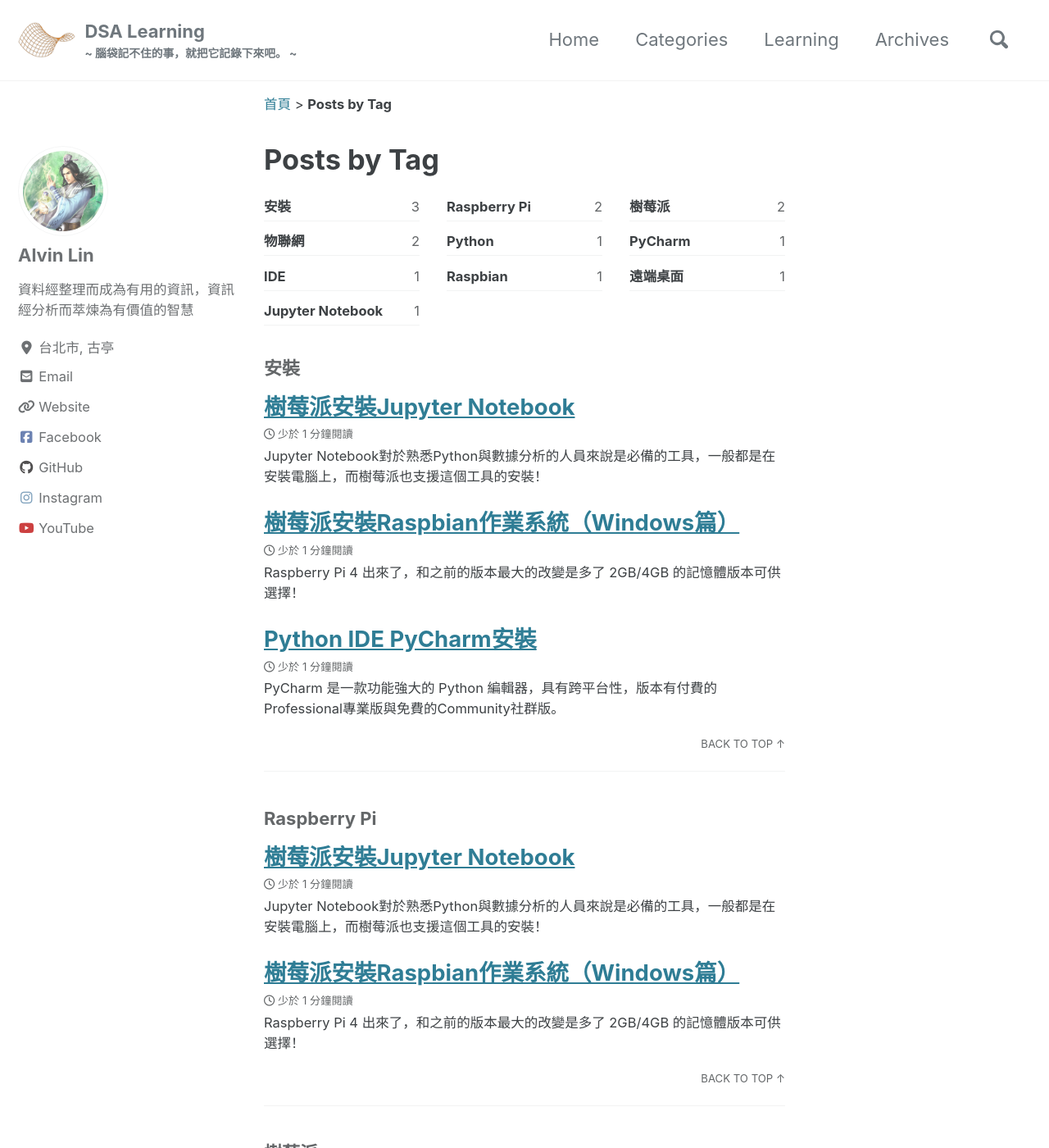
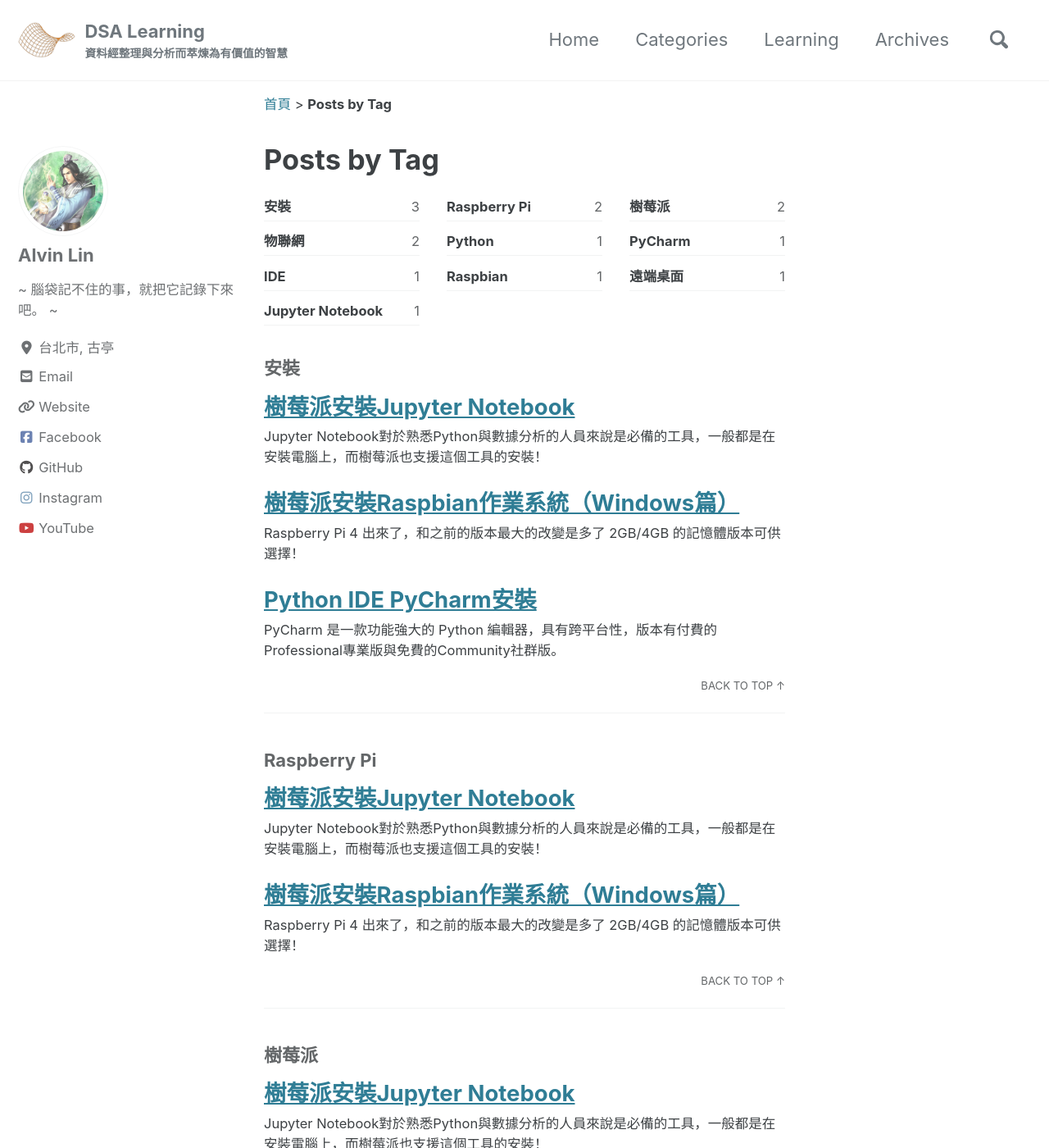
Before and after one commit to dsalearning/dsalearning.github.io, a Jekyll site: the page built from _pages/tag-archive.md, in a window 1280 px wide and 1400 px high. Shown: the whole window at 82% size. Built offline with Jekyll 4.4.1, drawn with Linux system fonts in a browser that asks for light colours; cached includes are drawn as plain includes; nearby versions of some CDN libraries; comment, search, counter and statistics services are not loaded; a style sheet for code colours, icons or effects is not loaded; some of the changed text lies outside the part shown.

Commit message:
修改config

```diff
--- a/_config.yml
+++ b/_config.yml
@@ -18,9 +18,9 @@
 locale                   : "zh-TW" #"en-US"
 title                    : "DSA Learning"
 title_separator          : "-"
-subtitle                 : "~ 腦袋記不住的事，就把它記錄下來吧。 ~" # site tagline that appears below site title in masthead
+subtitle                 : "資料經整理與分析而萃煉為有價值的智慧" # site tagline that appears below site title in masthead
 name                     : "Alvin Lin"
-description              : "資料經整理而成為有用的資訊，資訊經分析而萃煉為有價值的智慧，這就是DSA Learning學習的目標。"
+description              : "~ 腦袋記不住的事，就把它記錄下來吧。 ~"
 url                      : "https://dsalearning.github.io" # the base hostname & protocol for your site e.g. "https://mmistakes.github.io"
 baseurl                  : # the subpath of your site, e.g. "/blog"
 repository               : # GitHub username/repo-name e.g. "mmistakes/minimal-mistakes"
@@ -109,7 +109,7 @@
 author:
   name             : "Alvin Lin"
   avatar           : "/assets/images/bio-dsa.png" # path of avatar image, e.g. "/assets/images/bio-photo.jpg"
-  bio              : "資料經整理而成為有用的資訊，資訊經分析而萃煉為有價值的智慧"
+  bio              : "~ 腦袋記不住的事，就把它記錄下來吧。 ~"
   location         : "台北市, 古亭"
   # email            : "alvinlin.dsa@gmail.com"
   links:
@@ -296,7 +296,7 @@
     values:
       layout: single
       author_profile: true
-      read_time: true
+      read_time: false
       comments: true
       share: true
       related: true
@@ -319,6 +319,6 @@
     values:
       layout: single
       author_profile: false
-      read_time: true
+      read_time: false
       comments: true
       share: true
```
